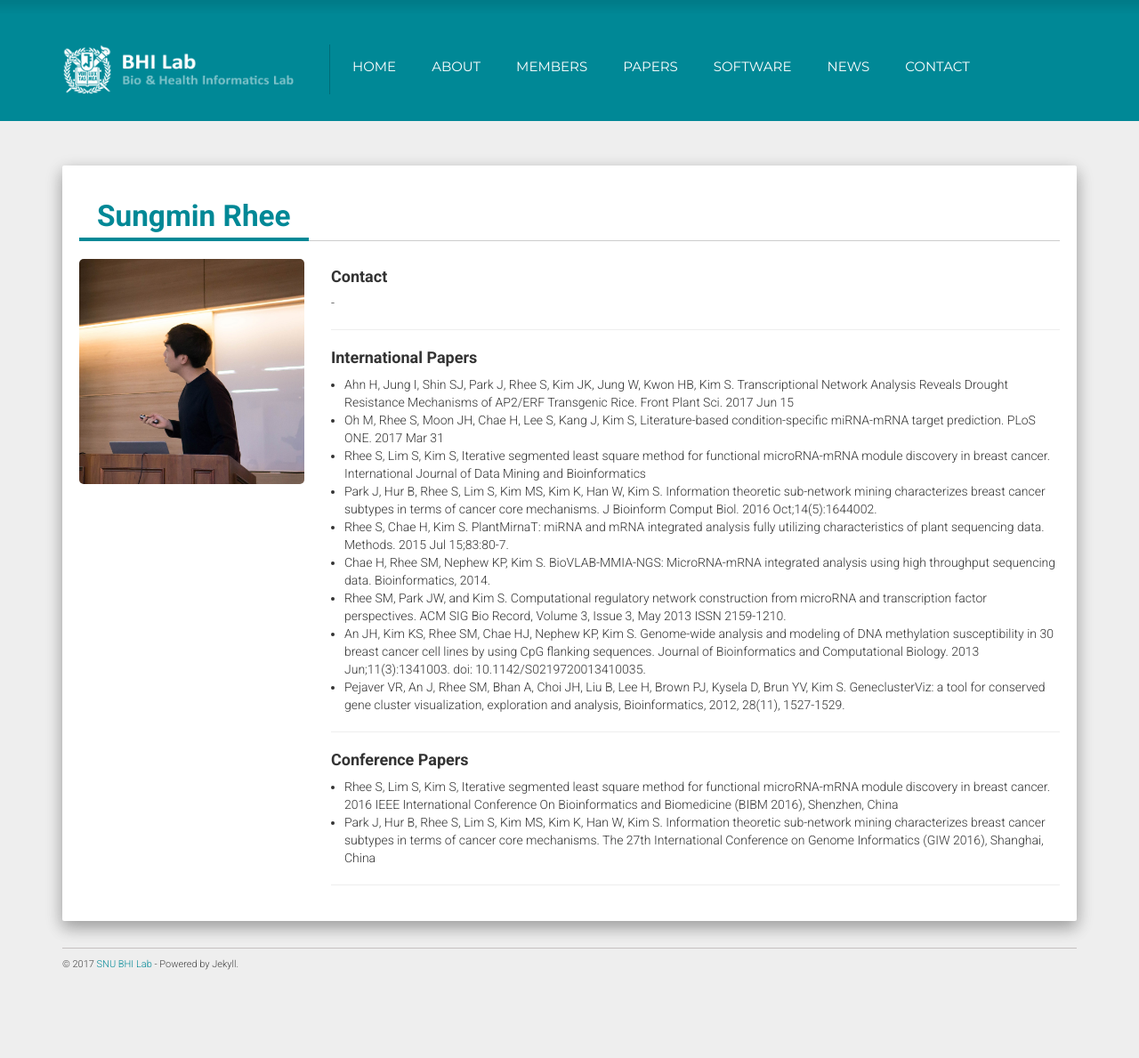
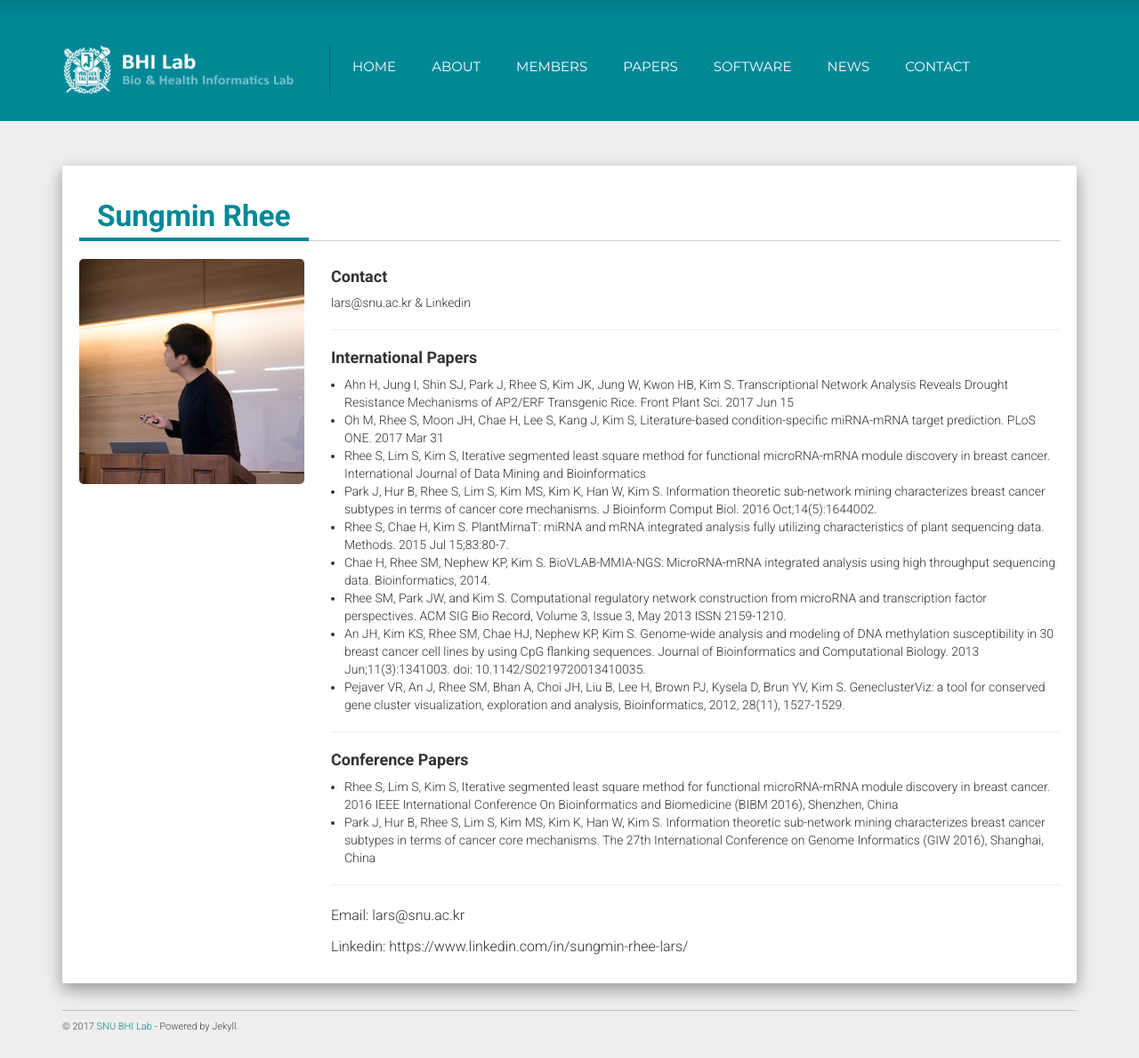
Before and after one commit to solanoon/bhi-kimlab.github.io, a Jekyll site: the page built from _members/sungmin_rhee.md, in a window 1280 px wide. Shown: the whole page at 89% size. Built offline with Jekyll 4.4.1, drawn with Linux system fonts in a browser that asks for light colours; nearby versions of some CDN libraries; before the commit the page ends 1119 px from its top, so only the background shows below that.

Commit message:
member edit

```diff
--- a/_members/sungmin_rhee.md
+++ b/_members/sungmin_rhee.md
@@ -4,5 +4,9 @@ title:  "Sungmin Rhee"
 type: msphd
 tag: "Rhee S"
 img: "sungmin_rhee.jpg"
-contact: "-"
+contact: "lars@snu.ac.kr & Linkedin"
 ---
+
+Email: lars@snu.ac.kr
+
+Linkedin: https://www.linkedin.com/in/sungmin-rhee-lars/
```
Also changed, not shown: _members/dohoon_lee.md (added, +7 -0 lines).
